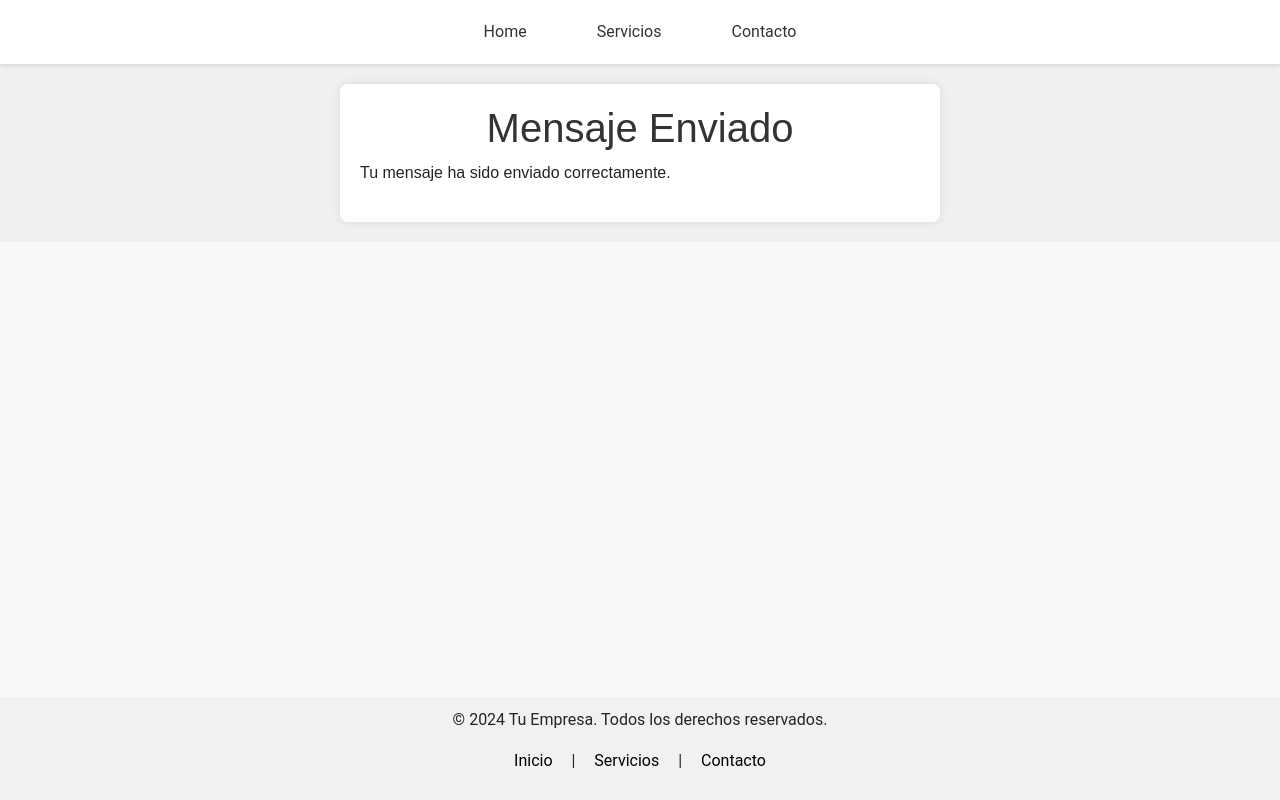
After one commit to Jerson03Contreras/Semana-8-Codigo-Laravel, a Laravel app: template resources/views/contacto/enviado.blade.php in a window 1280 px wide. The commit adds this page. Run offline with Laravel 12, Linux system fonts and the light colour scheme; the template is opened without the code that fills it, so the values that code supplies are empty.

Commit message:
Semana 8-Codigo-Laravel

```diff
--- a/app/Http/Controllers/ContactoController.php
+++ b/app/Http/Controllers/ContactoController.php
@@ -43,8 +43,8 @@ class ContactoController extends Controller
         ]);
 
         // $details = $request->only(['nombre', 'email', 'asunto', 'mensaje']);
-        Mail::to('yosip.urquizo@gmail.com')->send(new MensajeRecibido($mensaje));
-        return 'Mensaje Enviado';
+        Mail::to('jacontrerasl@unitru.edu.pe')->queue(new MensajeRecibido($mensaje));
+        return view('contacto.enviado');
         //
     }
 
--- /dev/null
+++ b/resources/views/contacto/enviado.blade.php
@@ -0,0 +1,47 @@
+@extends('layout')
+
+@section('title', 'Envio')
+
+@section('content')
+    <!DOCTYPE html>
+    <html lang="es">
+    <head>
+        <meta charset="UTF-8">
+        <meta name="viewport" content="width=device-width, initial-scale=1.0">
+        <title>Confirmación de Envío</title>
+        <style>
+
+            .confirmation-page {
+                font-family: Arial, sans-serif;
+                background-color: #f0f0f0;
+                padding: 20px;
+            }
+            .container {
+                max-width: 600px;
+                margin: 0 auto;
+                background-color: #fff;
+                padding: 20px;
+                border-radius: 8px;
+                box-shadow: 0 0 10px rgba(0, 0, 0, 0.1);
+            }
+            h1 {
+                color: #333;
+                text-align: center;
+            }
+            p {
+                font-size: 16px;
+                line-height: 1.6;
+            }
+        </style>
+    </head>
+    <body>
+        <div class="confirmation-page">
+            <div class="container">
+                <h1>Mensaje Enviado</h1>
+                <p>Tu mensaje ha sido enviado correctamente.</p>
+
+            </div>
+        </div>
+    </body>
+    </html>
+@endsection
--- a/resources/views/partials/navbar.blade.php
+++ b/resources/views/partials/navbar.blade.php
@@ -44,6 +44,6 @@
         <div class="{{ setActivo('home') }}"><a href="{{ route('home') }}">Home</a></div>
         <div class="{{ setActivo('servicios') }}{{ setActivo('servicios.show') }}{{ setActivo('servicios.create') }}
         {{ setActivo('servicios.edit') }} "><a href="{{ route('servicios') }}">Servicios</a></div>
-        <div class="{{ setActivo('contacto') }}"><a href="{{ route('contacto') }}">Contacto</a></div>
+        <div class="{{ setActivo('contacto') }}{{ setActivo('contacto.enviado') }}"><a href="{{ route('contacto') }}">Contacto</a></div>
     </div>
 </body>
```
Also changed, not shown: resources/views/emails/mensaje-recibido.blade.php (+11 -8 lines), database/migrations/2024_06_27_145108_create_jobs_table.php (added), database/migrations/2024_06_27_145734_create_cache_table.php (added).
